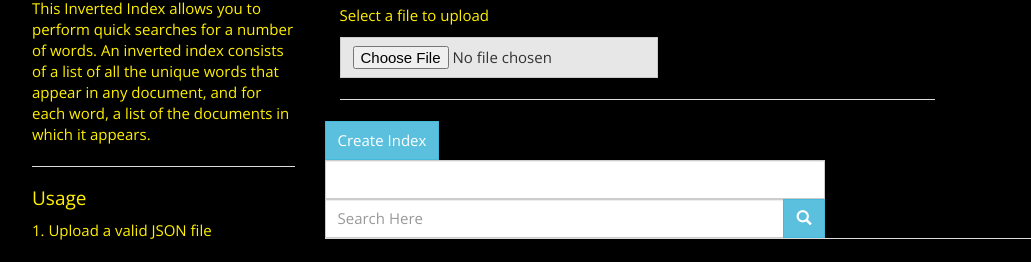
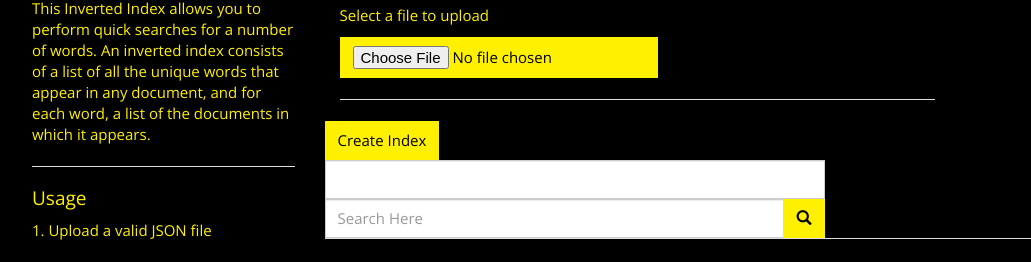
Before and after one commit to puritybirir/inverted-index, a website: page src/inverted-index.html in a window 1280 px wide. Shown: the part 136-398 px from the top of the page, without its empty margins (38-1069 px from the left). Drawn offline with nearby package versions, Linux system fonts and the light colour scheme.

Commit message:
Change the buttons to custom

```diff
--- a/src/inverted-index.html
+++ b/src/inverted-index.html
@@ -42,12 +42,12 @@
                     <div class="col-md-10 left-side">
                         <h2>Upload</h2>
                         <p>Select a file to upload</p>
-                        <input class="btn btn-default" id="filePath" type="file" />
+                        <input class="btn btn-custom" id="filePath" type="file" />
                         <hr>
                     </div>
 
                     <div class=" input-group col-md-8">
-                        <button type="button" id="createIndexButton" class="btn btn-info">Create Index</button>
+                        <button type="button" id="createIndexButton" class="btn btn-custom">Create Index</button>
                         <p class="form-control" id="display"> </p>
 
                     </div>
@@ -55,7 +55,7 @@
                     <div class="input-group col-md-8">
                         <input type="text" class="form-control" id="terms" placeholder="Search Here" />
                         <span class="input-group-btn">
-                        <button class="btn btn-info" id="searchButton" type="button">
+                        <button class="btn btn-custom" id="searchButton" type="button">
                             <i class="glyphicon glyphicon-search"></i>
                         </button>
                     </span>
```
